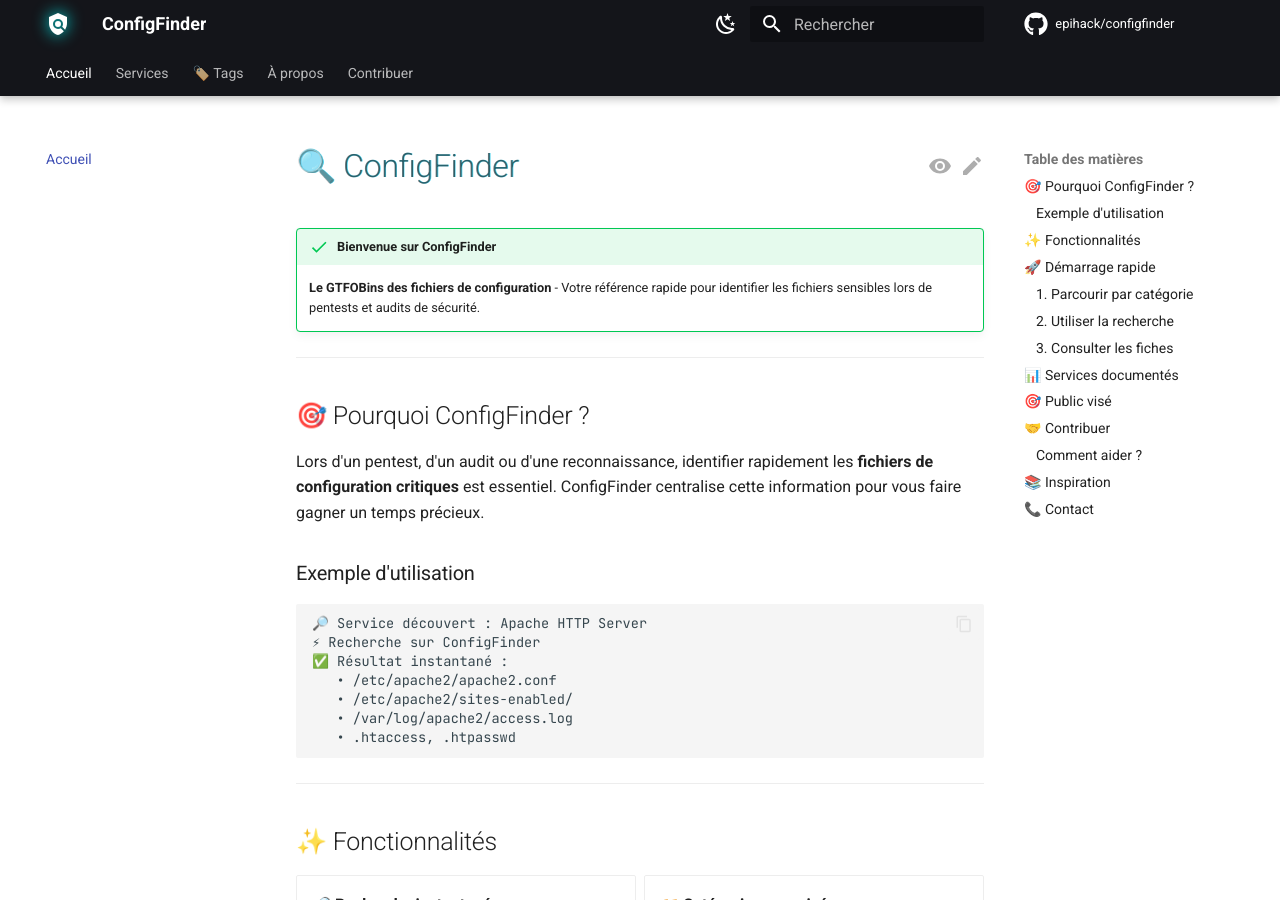
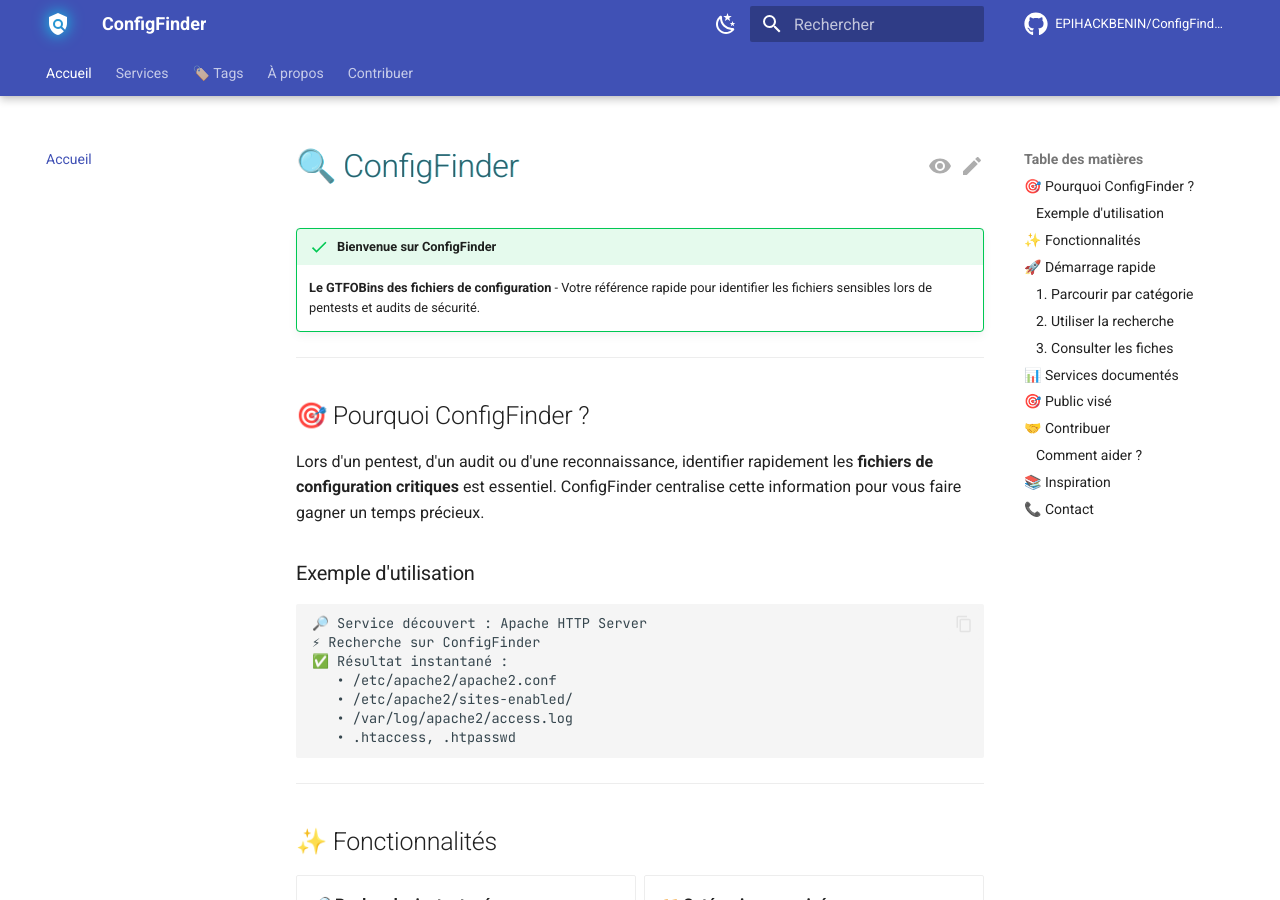
Before and after one commit to EPIHACKBENIN/ConfigFinder, an MkDocs documentation site: the page built from docs/index.md, in a window 1280 px wide and 900 px high. Built offline with MkDocs 1.6.1 and Material for MkDocs 9.7.7, drawn with Linux system fonts in a browser that asks for light colours; emoji names are drawn with the system emoji font; comment, search, counter and statistics services are not loaded.

Commit message:
Update MkDocs configuration and add initial documentation for various services

```diff
--- a/mkdocs.yml
+++ b/mkdocs.yml
@@ -1,10 +1,10 @@
 site_name: ConfigFinder
-site_url: https://epihack.github.io/configfinder/
+site_url: https://epihackbenin.github.io/ConfigFinder/
 site_description: Le GTFOBins des fichiers de configuration - Référence rapide pour pentesters
 site_author: EPIHACK
 
-repo_name: epihack/configfinder
-repo_url: https://github.com/epihack/configfinder
+repo_name: EPIHACKBENIN/ConfigFinder
+repo_url: https://github.com/EPIHACKBENIN/ConfigFinder
 edit_uri: edit/main/docs/
 
 theme:
@@ -12,20 +12,20 @@
   language: fr
 
   palette:
-    # Mode clair - Thème cybersec
+    # Mode clair - Thème moderne
     - media: "(prefers-color-scheme: light)"
       scheme: default
-      primary: black
-      accent: cyan
+      primary: indigo
+      accent: teal
       toggle:
         icon: material/weather-night
         name: Passer en mode sombre
 
-    # Mode sombre - Thème hacker
+    # Mode sombre - Thème moderne
     - media: "(prefers-color-scheme: dark)"
       scheme: slate
-      primary: black
-      accent: cyan
+      primary: indigo
+      accent: teal
       toggle:
         icon: material/weather-sunny
         name: Passer en mode clair
@@ -146,7 +146,7 @@
 extra:
   social:
     - icon: fontawesome/brands/github
-      link: https://github.com/epihack
+      link: https://github.com/EPIHACKBENIN
       name: EPIHACK sur GitHub
     - icon: fontawesome/solid/envelope
       link: mailto:epihack.benin@gmail.com
@@ -178,5 +178,5 @@
 
 # Copyright
 copyright: |
-  Copyright &copy; 2025 <a href="https://github.com/epihack" target="_blank">EPIHACK</a> -
-  <a href="https://github.com/epihack/configfinder/blob/main/LICENSE" target="_blank">Licence MIT</a>
+  Copyright &copy; 2025 <a href="https://github.com/EPIHACKBENIN" target="_blank">EPIHACK</a> -
+  <a href="https://github.com/EPIHACKBENIN/ConfigFinder/blob/main/LICENSE" target="_blank">Licence MIT</a>
```
Also changed, not shown: docs/services/auth/ftp.md (added), docs/services/auth/ssh.md (added), docs/services/cms/drupal.md (added), docs/services/cms/wordpress.md (added), docs/services/databases/mongodb.md (added), docs/services/databases/mysql.md (added), docs/services/databases/postgresql.md (added), docs/services/web-servers/iis.md (added), docs/services/web-servers/index.md (added), docs/services/web-servers/nginx.md (added).
